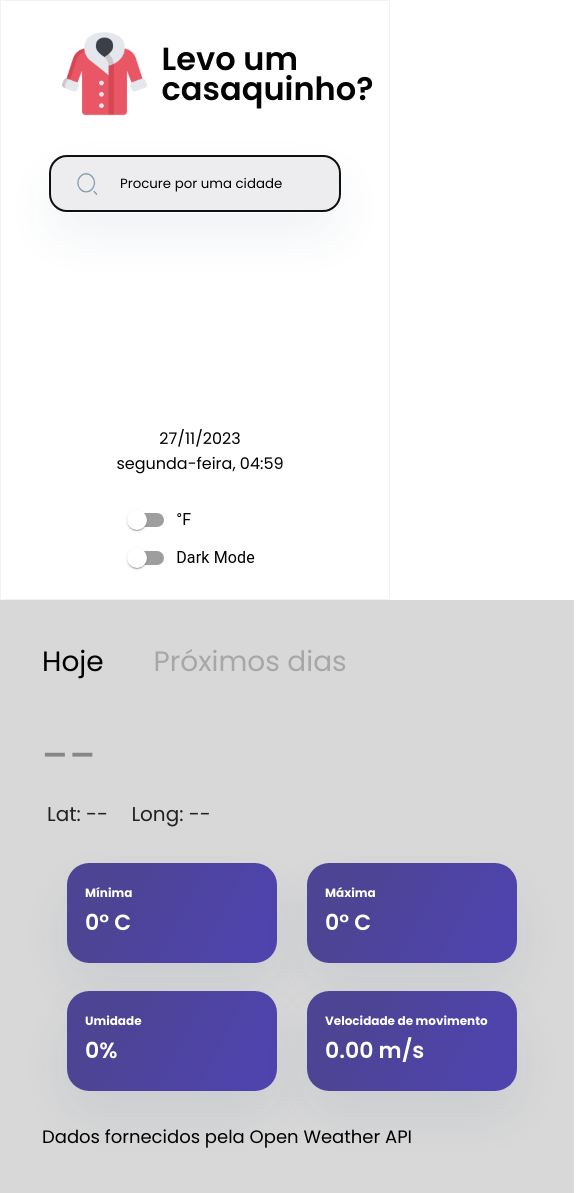
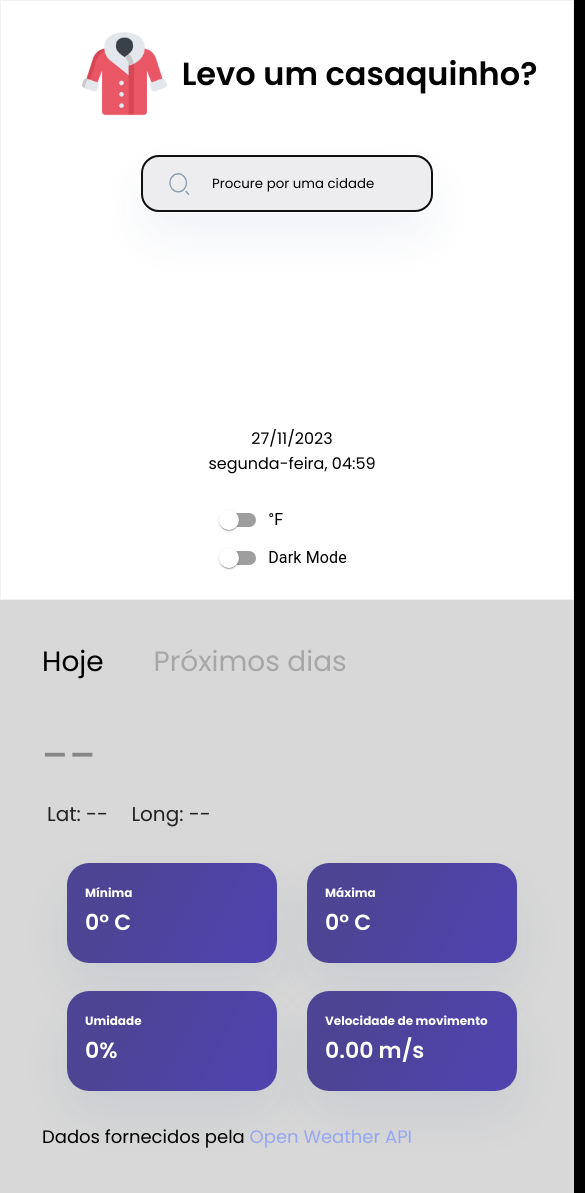
Before and after one commit to BrendonLee23/project-good-weather-frontend, a React (Vite) app: page / in a window 390 px wide. Shown: the top 1193 px of the page, 585 px wide, since content can reach past the window. Built offline with nearby package versions, Linux system fonts and the light colour scheme; no server answers.

Commit message:
Update: adjust responsiveness

```diff
--- a/src/components/LeftInfos/LeftInfos.jsx
+++ b/src/components/LeftInfos/LeftInfos.jsx
@@ -150,7 +150,7 @@ const LeftInfosContainer = styled.div`
     padding: 30px 20px 10px 30px;
     border: 1px solid #f3f1f1;
     @media (max-width: 574px) {
-        width: 100%;
+        width: 574px !important;
         height: 600px;
     }
 `
--- a/src/components/RightInfos/RightInfos.jsx
+++ b/src/components/RightInfos/RightInfos.jsx
@@ -47,7 +47,6 @@ const RightInfosContainer = styled.div`
         width: 574px;
     }
 `
-
 const CityAndCoordinates = styled.div`
     display:flex;
     flex-direction: column;
@@ -85,11 +84,8 @@ const CityAndCoordinates = styled.div`
         color:#D8D8D8;
     }
 `
-
-
-
 const TitleOptions = styled.div`
-    width: 750px;
+    width: auto;
     height: 60px;
     display: flex;
     align-items: center;
@@ -123,7 +119,7 @@ const Footer = styled.div`
     bottom: 20px;
     position: fixed;
     @media (max-width: 574px) {
-        width: 100%; /* Ajusta a largura para 100% em telas menores que 574px */
+        width: 450px !important; /* Ajusta a largura para 100% em telas menores que 574px */
         position: relative;
         margin-top: 20px;
         text-align: center;
@@ -137,8 +133,10 @@ const Footer = styled.div`
         text-align: left;
         @media (max-width: 574px) {
         text-align: left;
-        margin-right: 20px;
         margin-bottom: 10px;
+    }
+    span{
+        color: #96A7F2;
     }
     }
 `
--- a/src/pages/HomePage/HomePage.jsx
+++ b/src/pages/HomePage/HomePage.jsx
@@ -19,6 +19,7 @@ const Home = styled.div`
     justify-content: center; /* Centraliza os elementos horizontalmente */
     align-items: center; /* Centraliza os elementos verticalmente */
     @media (max-width: 574px) {
+        width: 574px !important;
         height: 100%;
         flex-direction: column; /* Altera a direção do layout para coluna em telas menores que 574px */
         justify-content: center;
--- a/src/styles/GlobalStyle.jsx
+++ b/src/styles/GlobalStyle.jsx
@@ -7,8 +7,17 @@ export const GlobalStyle = createGlobalStyle`
         box-sizing: border-box;
         font-family: 'Montserrat', sans-serif;
         font-family: 'Poppins', sans-serif;
+        margin: 0;
+        padding: 0;
     }
     ::placeholder{
             color: black;
         }
+    body{
+        @media (max-width: 574px) {
+        background-color: black;
+        width: 574px !important;
+        height: 600px;
+    }
+    }
 `
```
